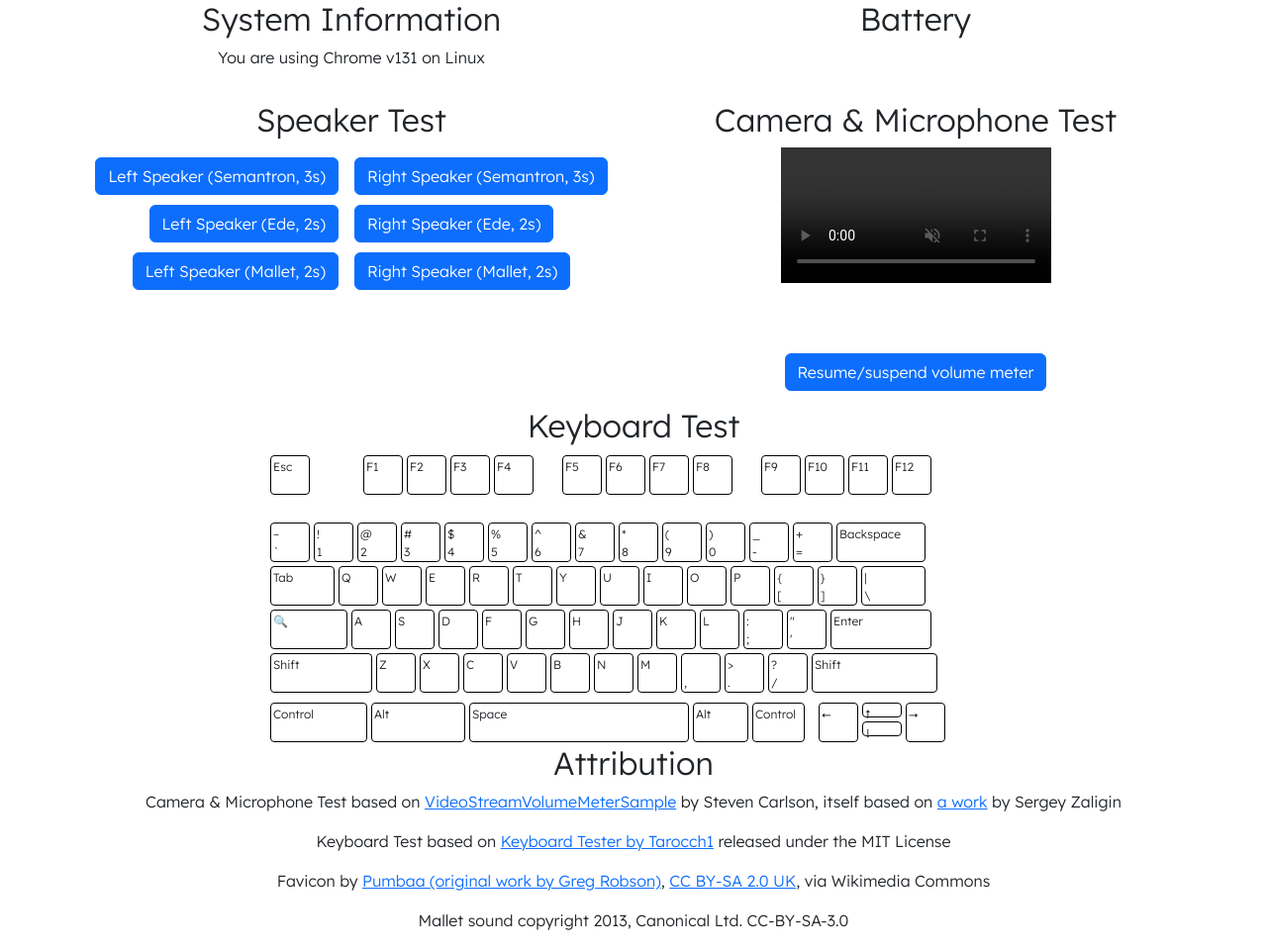
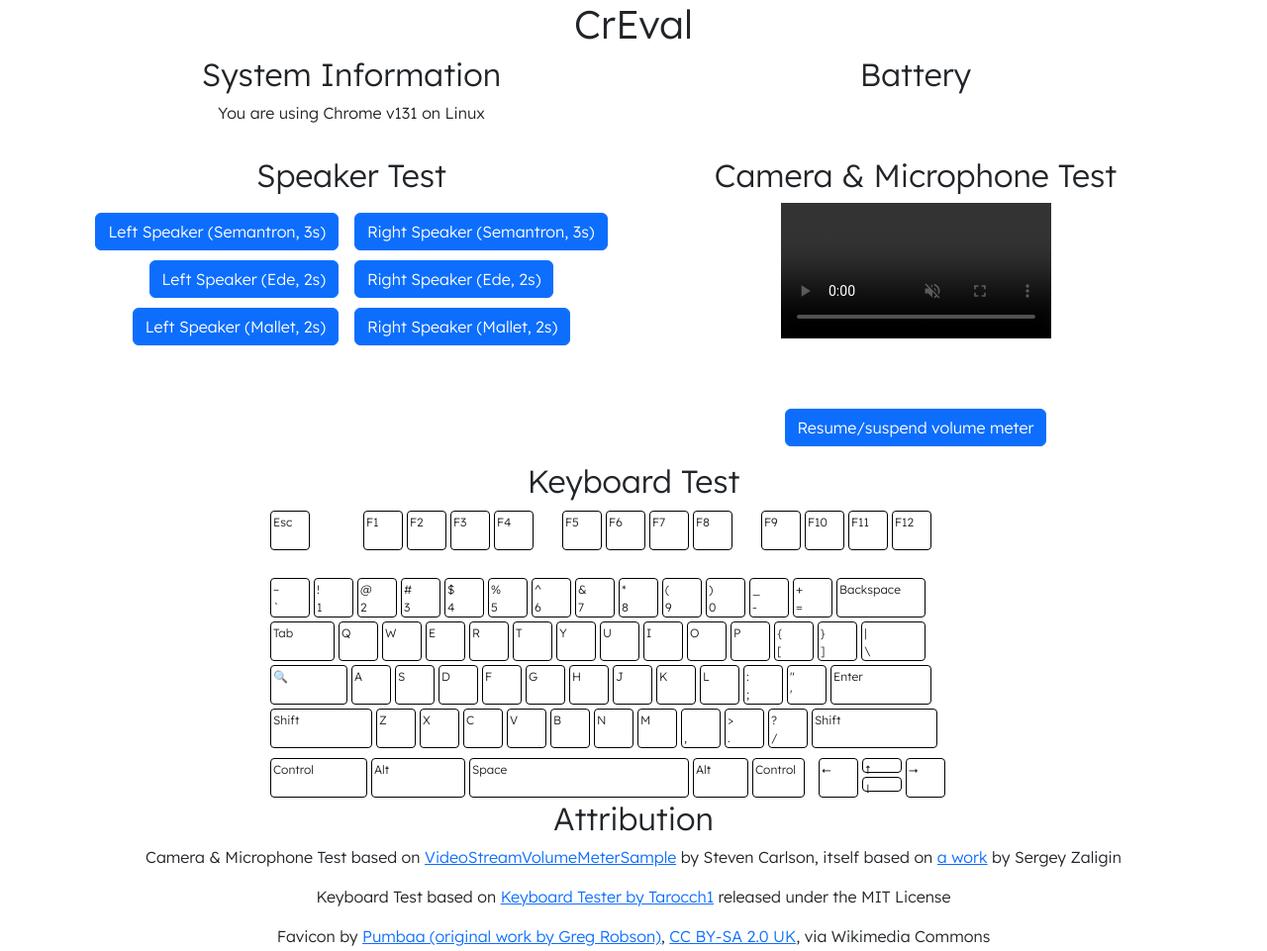
Before and after one commit to escarlson/CrEval, a website: page index.html in a window 1280 px wide. Shown: the top 961 px of the page at 99% size. Drawn offline with nearby package versions, Linux system fonts and the light colour scheme.

Commit message:
Change body to main and add header

```diff
--- a/index.html
+++ b/index.html
@@ -13,7 +13,10 @@
     <link rel="stylesheet" href="style.css">
     <script src="https://unpkg.com/bowser@2.4.0/es5.js"></script>
   </head>
-  <body>
+  <header>
+    <h1>CrEval</h1>
+  </header>
+  <main>
     <div class="container">
       <div class="row">
         <div class="col-6">
@@ -295,5 +298,5 @@
       </div>
     </div>
   </container>
-  </body>
+</main>
 </html>
```
